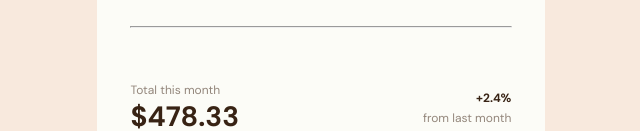
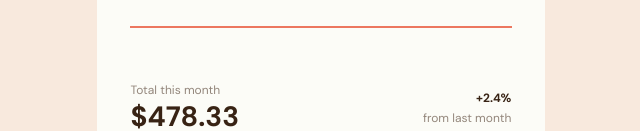
Before and after one commit to codewithmide/Expenses-chart-component, a website: page index.html in a window 1280 px wide. Shown: the part 532-663 px from the top of the page, without its empty margins (319-959 px from the left). Drawn offline with nearby package versions, Linux system fonts and the light colour scheme.

Commit message:
made some fixes

```diff
--- a/styles.css
+++ b/styles.css
@@ -113,7 +113,7 @@ canvas {
 }
 
 hr {
-    background-color: var(--non-active-chart-and-top-section-color);
+    border: 0.2px solid var(--non-active-chart-and-top-section-color);
     width: 85%;
 }
 
```
